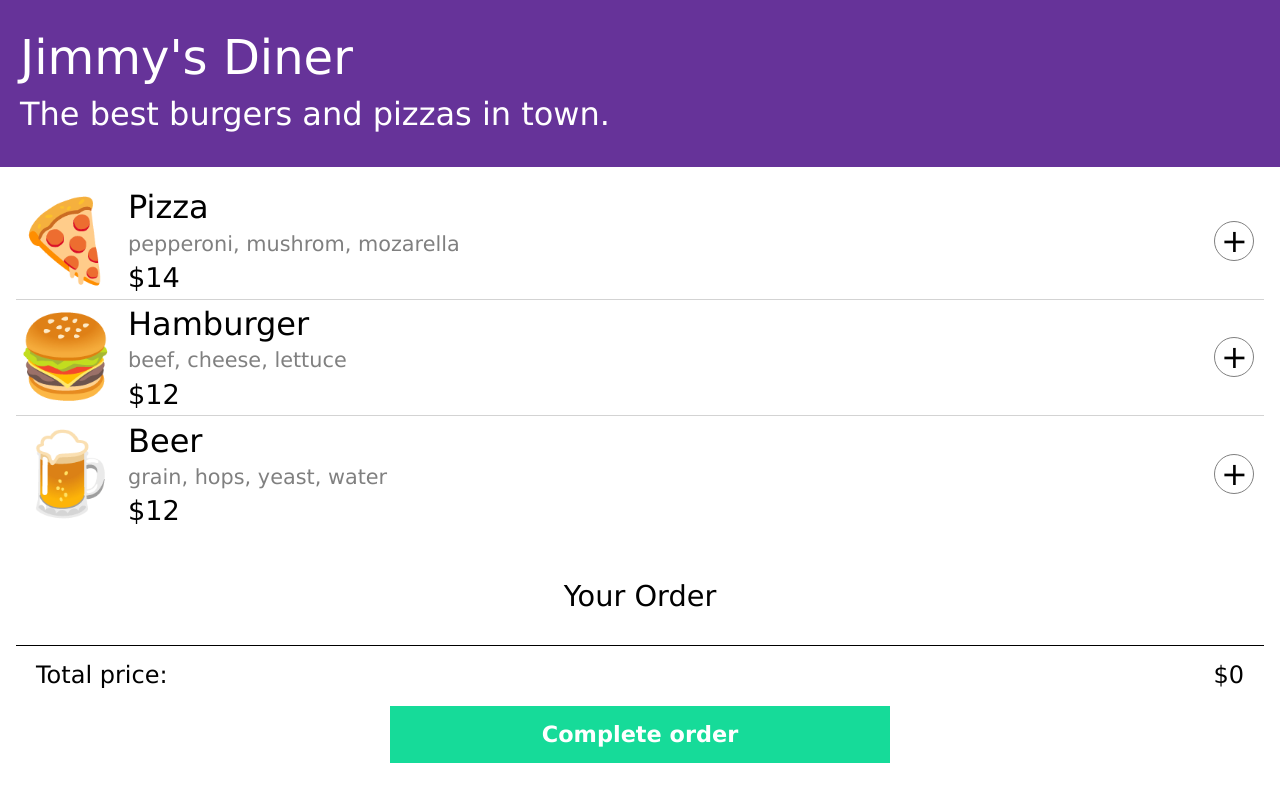
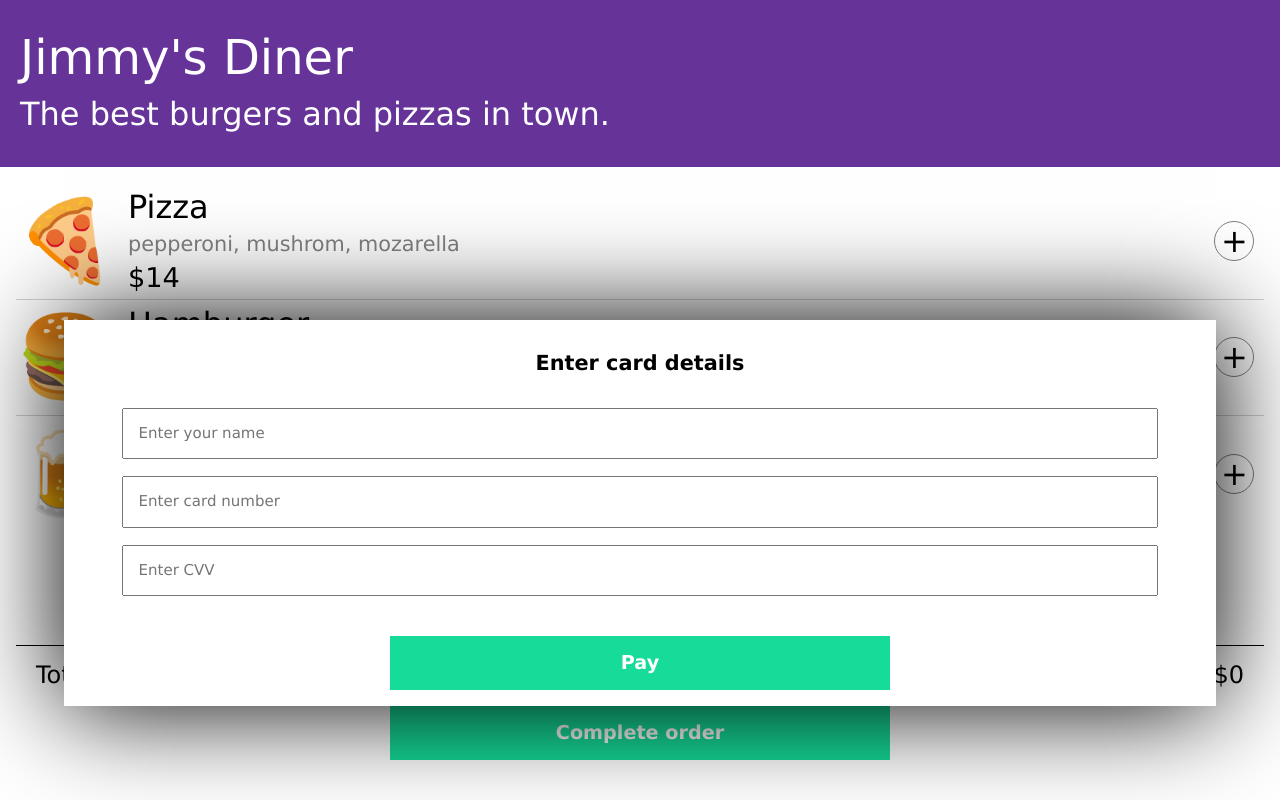
Before and after one commit to jacobfolkner/restaurant-ordering-app, a website built with Vite: page index.html in a window 1280 px wide. Both pictures are taken after a click on the button "Complete order". Built offline with nearby package versions, Linux system fonts and the light colour scheme; a web font is replaced by a local one.

Commit message:
create modal
Built basic modal

```diff
--- a/index.css
+++ b/index.css
@@ -153,19 +153,54 @@ main {
     justify-self: flex-end;
 }
 
-#complete-order-btn {
+#complete-order-btn, #pay-btn {
     display: block;
-    width: 100%;
+    width: 90%;
     max-width: 500px;
     background-color: var(--clr-accent);
     border: none;
     padding: 1rem 0;
-    font-size: 1.4rem;
+    font-size: 1.2rem;
     color: #fff;
     margin: 1rem auto;
     font-weight: 700;
+    font-family: 'Verdana', sans-serif;
 }
 
-#complete-order-btn:hover {
+#complete-order-btn:hover, #pay-btn:hover {
     background-color: var(--clr-dark-accent);
 }
+
+#checkout-modal {
+    background-color: #fff;
+    box-shadow: 0px 0px 100px 1px #000000;
+    width: 90%;
+    position: absolute;
+    top: 40%;
+    left: 5%;
+}
+
+.hidden {
+    display: none;
+}
+
+#checkout-modal input {
+    display: block;
+    font-family: 'Verdana', sans-serif;
+    padding: 15px;
+    width: 90%;
+    margin: 1.15em auto;
+    font-size: 1.5em;
+}
+
+#checkout-modal input:last-of-type {
+    margin: 1.15em auto 2.5rem auto;
+}
+
+#checkout-modal h4 {
+    text-align: center;
+    width: 100%;
+    font-family: 'Verdana', sans-serif;
+    font-size: 1.3rem;
+    margin: 2rem auto;
+}
--- a/index.html
+++ b/index.html
@@ -36,6 +36,16 @@
           <button id="complete-order-btn">Complete order</button>
         </div>
       </section>
+
+      <section id="checkout-modal" class="hidden">
+        <h4>Enter card details</h4>
+        <form>
+          <input type="text" name="name" aria-label="Enter your name" placeholder="Enter your name" required>
+          <input type="text" name="card" aria-label="Enter card number" placeholder="Enter card number" required>
+          <input type="text" name="cvv" aria-label="Enter CVV" placeholder="Enter CVV" required>
+        </form>
+        <button id="pay-btn">Pay</button>
+      </section>
     </main>
 
     <script src="index.js" type="module"></script>
--- a/index.js
+++ b/index.js
@@ -38,3 +38,21 @@ const menuItems = menuArray
   .join("");
 
 document.getElementById("menu").innerHTML = menuItems;
+
+
+// Kept all the new code at the bottom so it's easy to read; can reorganize later
+// Temporary: the modal can be closed by clicking payBtn
+const completeOrderBtn = document.getElementById("complete-order-btn")
+const checkoutModal = document.getElementById("checkout-modal")
+const payBtn = document.getElementById("pay-btn")
+
+completeOrderBtn.addEventListener("click", openModal)
+payBtn.addEventListener("click", closeModal)
+
+function openModal() {
+  checkoutModal.classList.remove("hidden")
+}
+
+function closeModal() {
+  checkoutModal.classList.add("hidden")
+}
```
